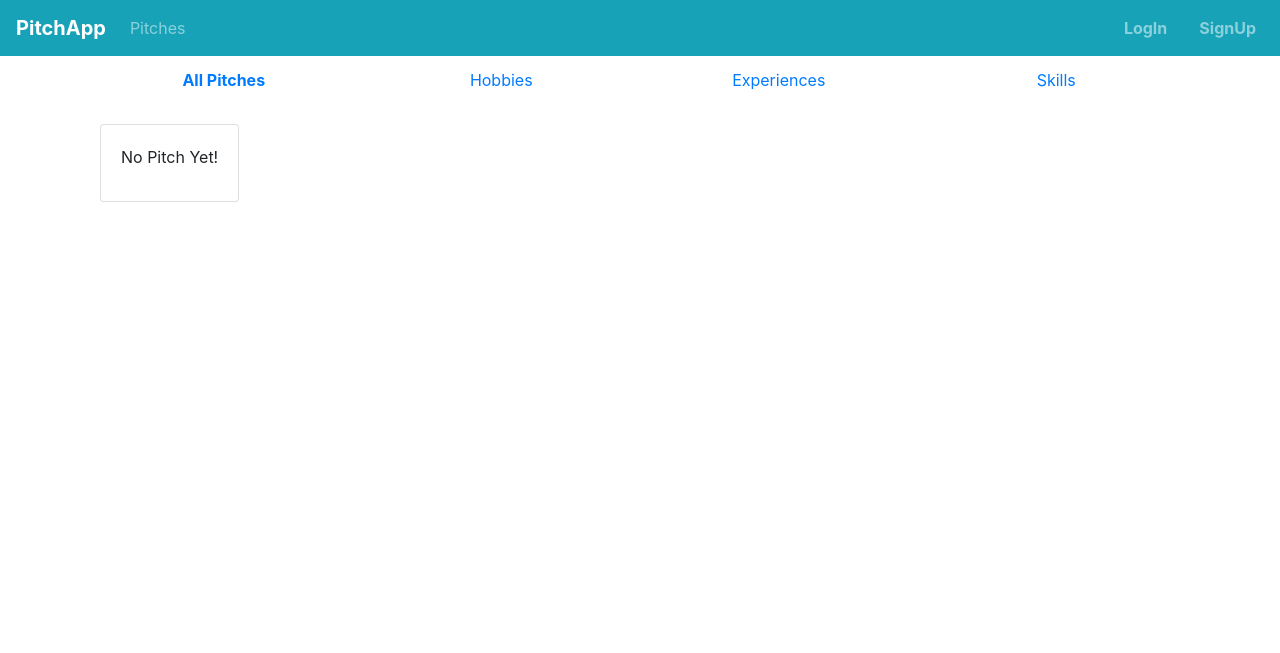
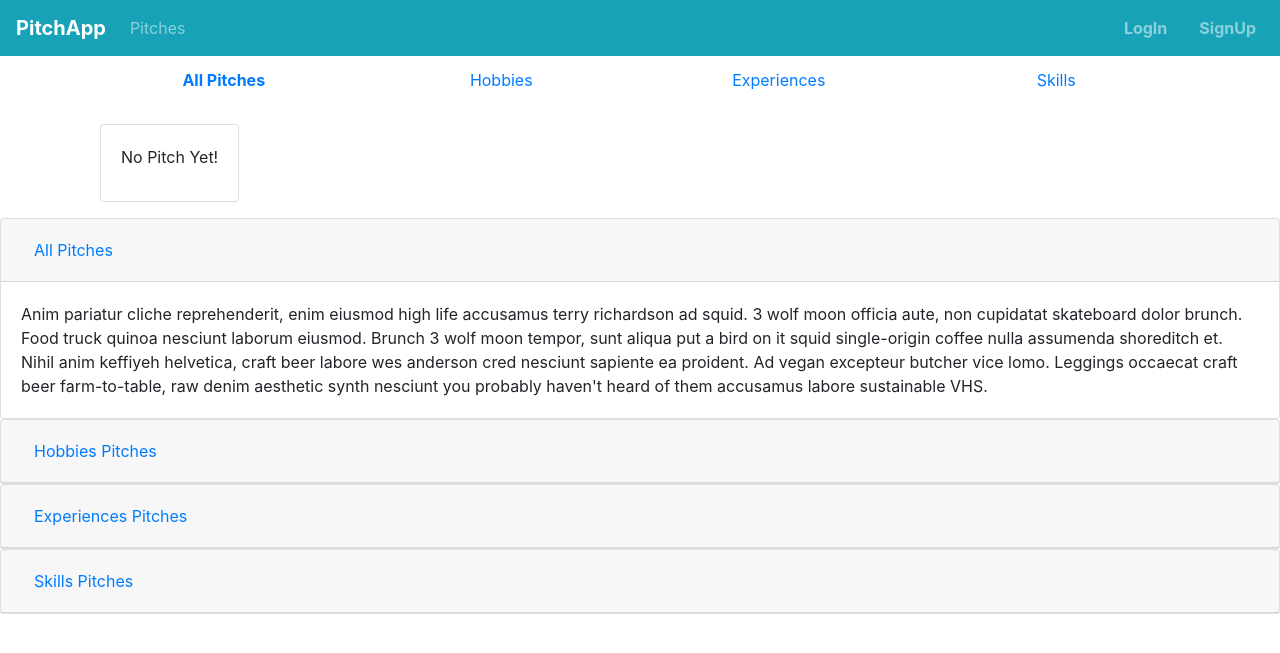
Before and after one commit to tharcissie/pitchapp, a Flask app: template app/templates/index.html in a window 1280 px wide. Shown: the top 653 px of the page. Run offline with Flask 2, Linux system fonts and the light colour scheme; the template is opened without the code that fills it, so the values that code supplies are empty; some libraries are stand-ins or nearby versions.

Commit message:
collapse functionality

```diff
--- a/app/templates/index.html
+++ b/app/templates/index.html
@@ -21,18 +21,78 @@
 
     <div class="tab-content">
         <div class="container tab-pane active" id="all"><br>
-            {{ macro.display(pitches) }}
+            {{ macro.display(pitch) }}
         </div>
         <div class="container tab-pane fade" id="hobbies"><br>
             {{ macro.display(hobbies)}}
         </div>
-        <div class="container tab-pane fade" id="Experiences"><br>
+        <div class="container tab-pane fade" id="experiences"><br>
             {{ macro.display(experiences) }}
         </div>
-        <div class="container tab-pane fade" id="Skills"><br>
+        <div class="container tab-pane fade" id="skills"><br>
             {{ macro.display(skills) }}
-
         </div>
     </div>
 </div>
+
+
+<div id="accordion">
+    <div class="card">
+      <div class="card-header" id="headingOne">
+        <h5 class="mb-0">
+          <button class="btn btn-link" data-toggle="collapse" data-target="#collapseOne" aria-expanded="true" aria-controls="collapseOne">
+            All Pitches
+          </button>
+        </h5>
+      </div>
+
+      <div id="collapseOne" class="collapse show" aria-labelledby="headingOne" data-parent="#accordion">
+        <div class="card-body">
+          Anim pariatur cliche reprehenderit, enim eiusmod high life accusamus terry richardson ad squid. 3 wolf moon officia aute, non cupidatat skateboard dolor brunch. Food truck quinoa nesciunt laborum eiusmod. Brunch 3 wolf moon tempor, sunt aliqua put a bird on it squid single-origin coffee nulla assumenda shoreditch et. Nihil anim keffiyeh helvetica, craft beer labore wes anderson cred nesciunt sapiente ea proident. Ad vegan excepteur butcher vice lomo. Leggings occaecat craft beer farm-to-table, raw denim aesthetic synth nesciunt you probably haven't heard of them accusamus labore sustainable VHS.
+        </div>
+      </div>
+    </div>
+    <div class="card">
+      <div class="card-header" id="headingTwo">
+        <h5 class="mb-0">
+          <button class="btn btn-link collapsed" data-toggle="collapse" data-target="#collapseTwo" aria-expanded="false" aria-controls="collapseTwo">
+            Hobbies Pitches
+          </button>
+        </h5>
+      </div>
+      <div id="collapseTwo" class="collapse" aria-labelledby="headingTwo" data-parent="#accordion">
+        <div class="card-body">
+          Anim pariatur cliche reprehenderit, enim eiusmod high life accusamus terry richardson ad squid. 3 wolf moon officia aute, non cupidatat skateboard dolor brunch. Food truck quinoa nesciunt laborum eiusmod. Brunch 3 wolf moon tempor, sunt aliqua put a bird on it squid single-origin coffee nulla assumenda shoreditch et. Nihil anim keffiyeh helvetica, craft beer labore wes anderson cred nesciunt sapiente ea proident. Ad vegan excepteur butcher vice lomo. Leggings occaecat craft beer farm-to-table, raw denim aesthetic synth nesciunt you probably haven't heard of them accusamus labore sustainable VHS.
+        </div>
+      </div>
+    </div>
+    <div class="card">
+      <div class="card-header" id="headingThree">
+        <h5 class="mb-0">
+          <button class="btn btn-link collapsed" data-toggle="collapse" data-target="#collapseThree" aria-expanded="false" aria-controls="collapseThree">
+            Experiences Pitches
+          </button>
+        </h5>
+      </div>
+      <div id="collapseThree" class="collapse" aria-labelledby="headingThree" data-parent="#accordion">
+        <div class="card-body">
+          Anim pariatur cliche reprehenderit, enim eiusmod high life accusamus terry richardson ad squid. 3 wolf moon officia aute, non cupidatat skateboard dolor brunch. Food truck quinoa nesciunt laborum eiusmod. Brunch 3 wolf moon tempor, sunt aliqua put a bird on it squid single-origin coffee nulla assumenda shoreditch et. Nihil anim keffiyeh helvetica, craft beer labore wes anderson cred nesciunt sapiente ea proident. Ad vegan excepteur butcher vice lomo. Leggings occaecat craft beer farm-to-table, raw denim aesthetic synth nesciunt you probably haven't heard of them accusamus labore sustainable VHS.
+        </div>
+      </div>
+    </div>
+    <div class="card">
+        <div class="card-header" id="headingThree">
+          <h5 class="mb-0">
+            <button class="btn btn-link collapsed" data-toggle="collapse" data-target="#collapseThree" aria-expanded="false" aria-controls="collapseThree">
+                Skills Pitches
+            </button>
+          </h5>
+        </div>
+        <div id="collapseThree" class="collapse" aria-labelledby="headingThree" data-parent="#accordion">
+          <div class="card-body">
+            Anim pariatur cliche reprehenderit, enim eiusmod high life accusamus terry richardson ad squid. 3 wolf moon officia aute, non cupidatat skateboard dolor brunch. Food truck quinoa nesciunt laborum eiusmod. Brunch 3 wolf moon tempor, sunt aliqua put a bird on it squid single-origin coffee nulla assumenda shoreditch et. Nihil anim keffiyeh helvetica, craft beer labore wes anderson cred nesciunt sapiente ea proident. Ad vegan excepteur butcher vice lomo. Leggings occaecat craft beer farm-to-table, raw denim aesthetic synth nesciunt you probably haven't heard of them accusamus labore sustainable VHS.
+          </div>
+        </div>
+      </div>
+  </div>
 {% endblock%}
--- a/app/templates/macros.html
+++ b/app/templates/macros.html
@@ -1,8 +1,8 @@
-{% macro display(pitches) %}
+{% macro display(pitch) %}
 <div class="container-fluid">
 	<div class="row">
-		{% if pitches %}
-		{% for category in pitches %}
+		{% if pitch %}
+		{% for category in pitch %}
 		<div class="col-md-4">
 			<div class="thumbnail">
 				<h5 class="card-header">{{category.title}}</h5>
```
Also changed, not shown: app/main/views.py (+8 -8 lines), app/templates/profile/profile.html (+4 -4 lines), migrations/versions/3c8dc833a322_new.py (deleted, +0 -30 lines), migrations/versions/da262fea4eaa_initial_migration.py (renamed from migrations/versions/62ea589b19a3_new.py, +5 -5 lines).
